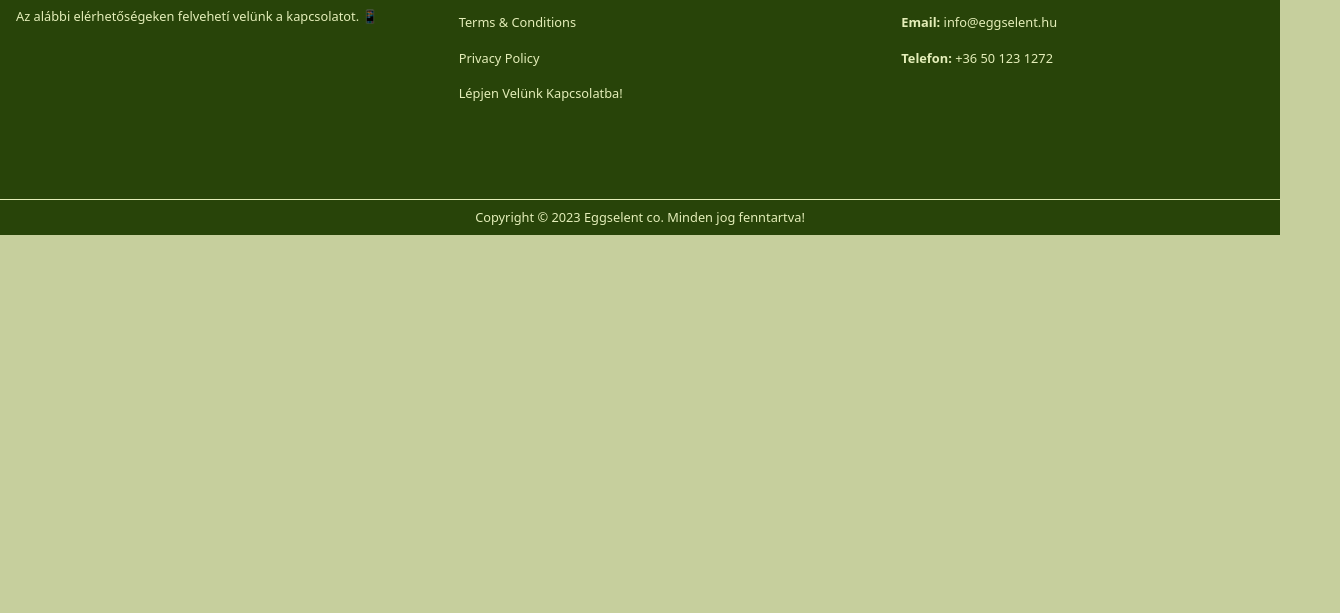
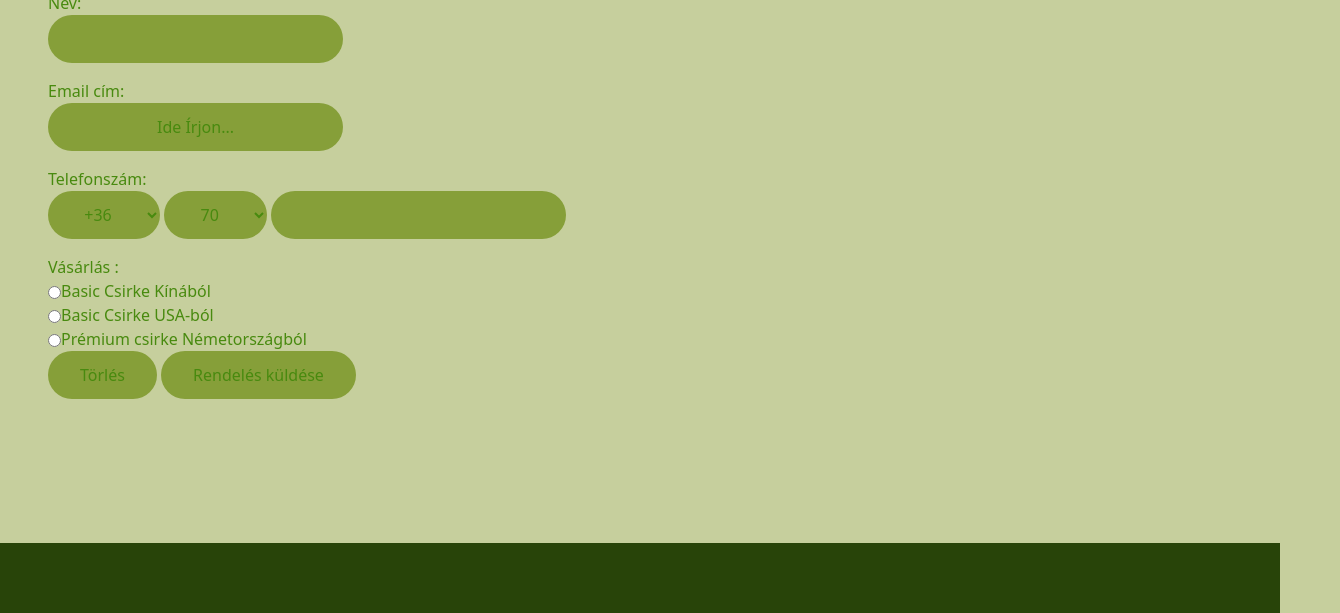
Before and after one commit to Beny2023/EGGselent, a plain HTML site: page EggSelent V2/Berles.html in a window 1280 px wide. Shown: the part 153-766 px from the top of the page, 1340 px wide, since content can reach past the window. Drawn offline with nearby package versions, Linux system fonts and the light colour scheme.

Commit message:
Add files via upload
A JÓ CSIRKE WEBOLDAL

```diff
--- a/EggSelent V2/Berles.html
+++ b/EggSelent V2/Berles.html
@@ -25,7 +25,7 @@
 </head>
 <link rel="stylesheet" href="./styles/berles.css">
 
-<body>
+<body class="col-sm-12">
 
 
   <nav>
@@ -35,7 +35,7 @@
 
 
     <ul class="navbar">
-            <li><a href="Index.html" >Főoldal</a></li>
+      <li><a href="Index.html">Főoldal</a></li>
       <li><a href="Csirkek.html">Csirkéink</a></li>
       <li><a href="Berles.html" class="active">Bérlés</a></li>
     </ul>
@@ -49,6 +49,53 @@
   </nav>
 
 
+  <div class="igen">
+    <header class="row">
+      <i class="fa-solid fa-list myIcon" id="hamburger"></i>
+
+    </header>
+  </div>
+
+  </div>
+  <form action="">
+    <div class="gombok row">
+      <div class="mariska col-sm-12">
+        <p>Név:<br>
+          <input type="text" id="input123" value="" onfocus="clearInput()" class="mol btn">
+        </p>
+        <p>Email cím:<br>
+          <input type="text" id="input123" value="Ide Írjon..." onfocus="clearInput()" class=" mol btn">
+        </p>
+        <p>Telefonszám:<br>
+          <select id="prefixSelect" class="mol btn">
+            <option value="+36">+36</option>
+            <option value="+1">+1</option>
+            <option value="+44">+44</option>
+          </select>
+          <select id="prefixSelect" class="mol btn">
+            <option value="70">70</option>
+            <option value="30">30</option>
+            <option value="20">20</option>
+          </select>
+          <input type="tel" id="phoneInput" class="mol btn">
+
+      </p>
+      <p>Vásárlás :<br>
+        <input type="radio" name="Basic Csirke Kínából" value="Basic Csirke Kínából" class="mol btn"><label
+            for="Basic Csirke Kínából">Basic Csirke Kínából</label><br>
+
+        <input type="radio" name="Basic Csirke USA-ból" value="" id="Basic Csirke USA-ból" class="mol btn"><label
+            for="Basic Csirke USA-ból">Basic Csirke USA-ból</label><br>
+
+         <input type="radio" name="Prémium csirke Németországból" value="Prémium csirke Németországból" class="mol btn" id="Prémium csirke Németországból"><label
+            for="Prémium csirke Németországból">Prémium csirke Németországból</label><br>
+
+
+      <input type="reset" class="btn btn-danger" value="Törlés">
+     <input type="submit" class="btn btn-success" name="ok" value="Rendelés küldése">
+</form>
+   </div> </div>
+
 
 
   <footer class="footer">
@@ -56,7 +103,7 @@
       <div class="footer__col">
         <h3>Eggselent™<span>.</span></h3>
         <p>
-              Az alábbi elérhetőségeken felvehetí velünk a kapcsolatot. 📱
+          Az alábbi elérhetőségeken felveheti velünk a kapcsolatot. 📱
         </p>
       </div>
       <div class="footer__col">
@@ -75,6 +122,7 @@
         <p><span>Telefon:</span> +36 50 123 1272</p>
       </div>
     </div>
+
     <div class="footer__bar">
       Copyright © 2023 Eggselent co. Minden jog fenntartva!
     </div>
--- a/EggSelent V2/Javascript/app.js
+++ b/EggSelent V2/Javascript/app.js
@@ -1,8 +1,36 @@
 
 let menu = document.querySelector('#menu-icon');
 let navbar = document.querySelector('.navbar');
+var phoneInput = document.getElementById("phoneInput");
+var input = document.getElementById("myInput");
+var input1 = document.getElementById("input123");
+var input12 = document.getElementById("input12");
 
 menu.onclick = () => {
   menu.classList.toggle('bx-x');
   navbar.classList.toggle('open');
 }
+function clearInput() {
+  if (input.value === "") {
+      input.value = "";
+  }
+}
+
+window.addEventListener('DOMContentLoaded', function() {
+  var inputField = document.querySelector('.mol.btn');
+});
+phoneInput.addEventListener("input", function() {
+  var phoneNumber = phoneInput.value;
+  var sanitizedNumber = phoneNumber.replace(/\D/g, "");
+  phoneInput.value = sanitizedNumber;
+});
+function clearInput() {
+  if (input1.value === "Ide Írjon...") {
+      input1.value = "";
+  }
+}
+function clearInput() {
+  if (input12.value === "Ide Írjon...") {
+      input12.value = "";
+  }
+}
--- a/EggSelent V2/styles/berles.css
+++ b/EggSelent V2/styles/berles.css
@@ -0,0 +1,5 @@
+.mariska{
+    margin: 8rem 3rem;
+    justify-content: center;
+    align-items: center;
+}
```
Lines whose indentation alone changed are shown as unchanged.
